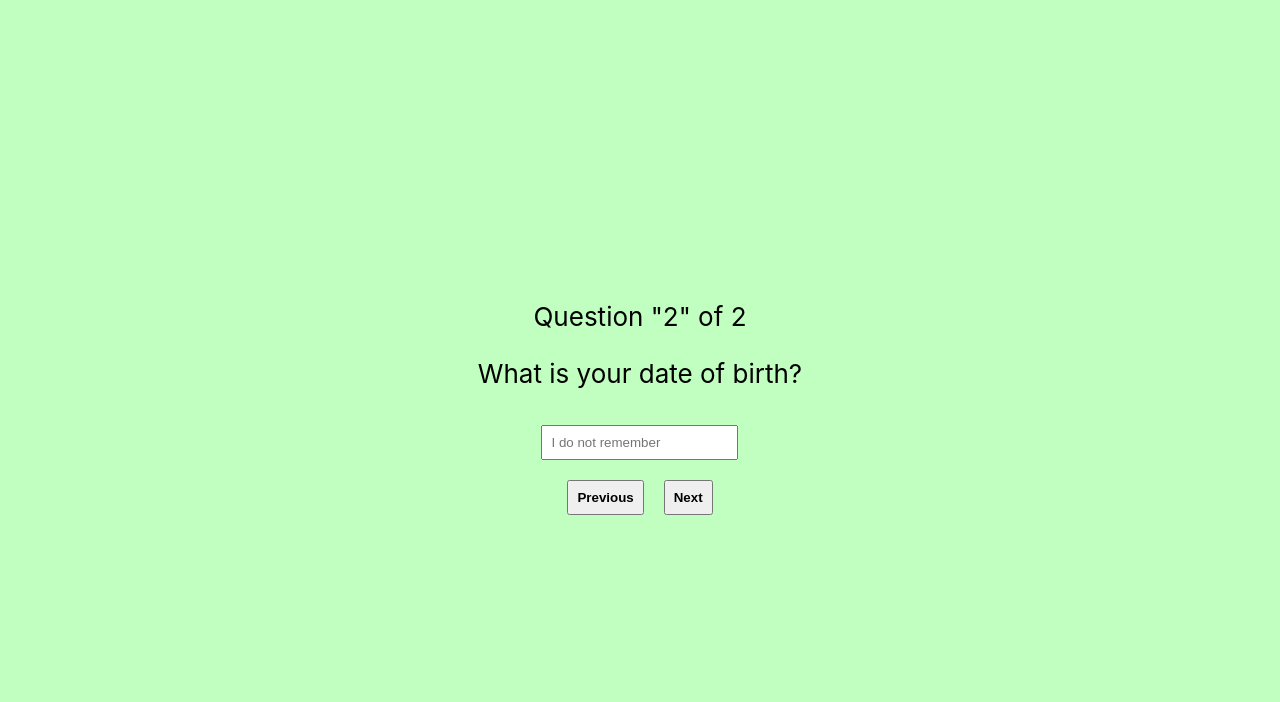
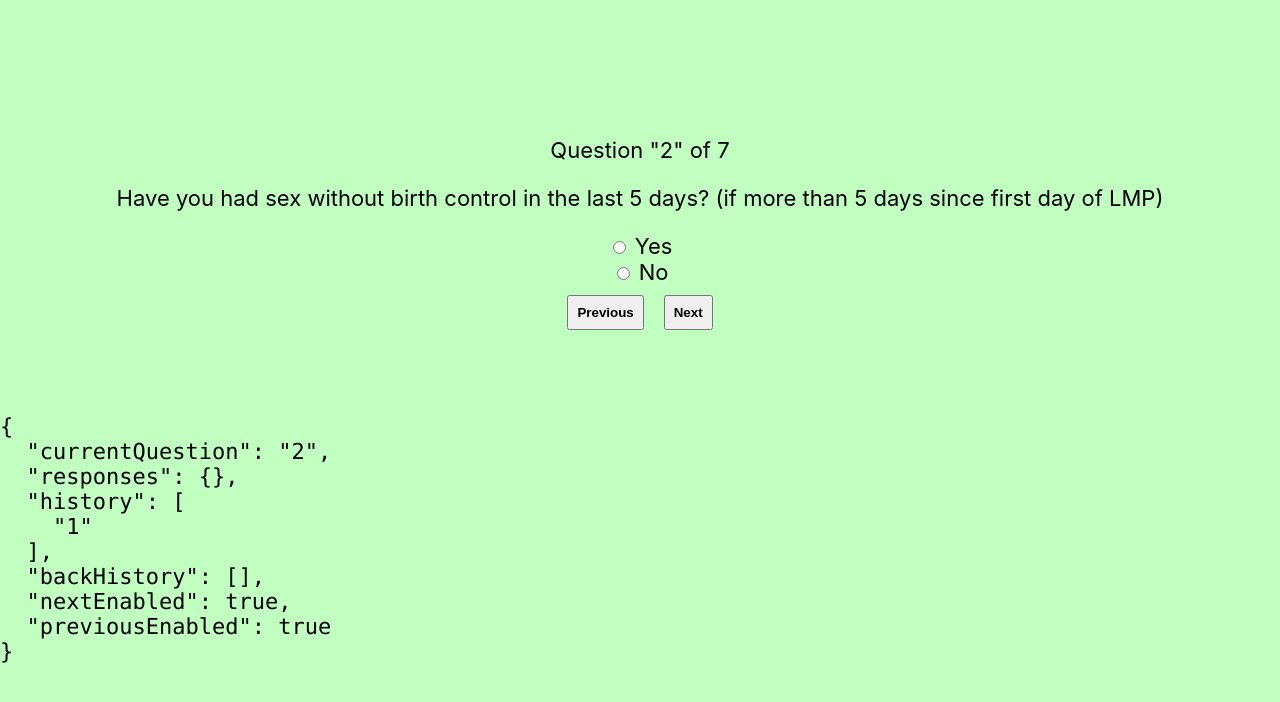
Before and after one commit to garypaduana/pharmacy-survey-react, a React (Create React App) app: page / in a window 1280 px wide. Both pictures are taken after a click on the button "Next". Shown: the top 702 px of the page. Built offline with nearby package versions, Linux system fonts and the light colour scheme.

Commit message:
now handling 'single selection then multiple selection'; externalized questions to json file

```diff
--- a/package.json
+++ b/package.json
@@ -6,6 +6,7 @@
     "@testing-library/jest-dom": "^4.2.4",
     "@testing-library/react": "^9.4.0",
     "@testing-library/user-event": "^7.2.1",
+    "json-loader": "^0.5.7",
     "react": "^16.12.0",
     "react-dom": "^16.12.0",
     "react-scripts": "3.3.0"
--- a/src/App.css
+++ b/src/App.css
@@ -1,4 +1,4 @@
-.App {
+.Survey {
   text-align: center;
 }
 
@@ -7,9 +7,9 @@
   min-height: 100vh;
   display: flex;
   flex-direction: column;
-  align-items: center;
+  /*align-items: center;*/
   justify-content: center;
-  font-size: calc(10px + 2vmin);
+  font-size: 22px;
   color: black;
 }
 
--- a/src/App.js
+++ b/src/App.js
@@ -1,50 +1,12 @@
 import React from 'react';
 import DatePicker from 'react-datepicker';
+import questions from './questions.json';
 
 import "react-datepicker/dist/react-datepicker.css"
 import './App.css';
 
 function App() {
-  const props = {
-    questions: [
-      {
-        number: "1",
-        nextNumber:[
-          {
-            pattern: ".*",
-            next: "2"
-          }
-        ],
-        stateSpecific: [],
-        questionForPatient: {
-          responseType: "DATE_PICKER_OPTIONAL",
-          question: "When is the first day of your last menstrual period?",
-        }
-      },
-      {
-        number: "2",
-        nextNumber:[
-          {
-            pattern: ".*",
-            next: "3"
-          }
-        ],
-        stateSpecific: [],
-        questionForPatient: {
-          responseType: "DATE_PICKER_OPTIONAL",
-          question: "What is your date of birth?",
-        }
-      }
-    ],
-    labels: {
-      DEFAULT: {
-        submit: "Submit"
-      },
-      DATE_PICKER_OPTIONAL: {
-        empty: "I do not remember"
-      }
-    }
-  };
+  const props = questions;
 
   return (
       <div className="App">
@@ -62,16 +24,16 @@ class Survey extends React.Component {
       currentQuestion: "1",
       responses: {},
       history: [],
+      backHistory: [],
       nextEnabled: true,
       previousEnabled: true
     };
-    this.setState({
-      history: [...this.state.history, this.state.currentQuestion]
-    });
+
     this.onQuestionAnswered = this.onQuestionAnswered.bind(this);
     this.handleSubmit = this.handleSubmit.bind(this);
     this.goNext = this.goNext.bind(this);
     this.goPrevious = this.goPrevious.bind(this);
+    this.resetButtons = this.resetButtons.bind(this);
   }
 
   sleep(milliseconds) {
@@ -79,6 +41,8 @@ class Survey extends React.Component {
   }
 
   onQuestionAnswered(number, response) {
+    let question = this.props.questions.find(question => question.number === number);
+
     this.setState((prevState, props) => ({
       responses: {
         ...prevState.responses,
@@ -86,9 +50,7 @@ class Survey extends React.Component {
       }
     }));
 
-    // this.sleep(50).then(() => {
-    //   alert("number: " + number + "; response: " + response + "; state: " + JSON.stringify(this.state));
-    // });
+    this.cleanDoubleResponses(question, response);
   }
 
   handleSubmit(event) {
@@ -96,19 +58,29 @@ class Survey extends React.Component {
     event.preventDefault();
   }
 
+  resetButtons() {
+    this.setState({
+      nextEnabled: true,
+      previousEnabled: true
+    });
+  }
+
   goPrevious(event) {
     if (this.state.history.length > 0) {
-      let previous = this.state.history.slice(this.state.history.length - 2, this.state.history.length - 1);
+      let previous = this.state.history.slice(this.state.history.length - 1, this.state.history.length);
       if (previous.length === 0) {
-        previous = "1";
+        previous = ["1"];
       }
-      this.setState({
-        currentQuestion: previous,
+      this.setState((prevState, props) => {
+        prevState.backHistory.unshift(prevState.currentQuestion);
+        return {
+          currentQuestion: previous[0],
+          backHistory: prevState.backHistory,
           history: [...this.state.history.slice(0, this.state.history.length - 1)],
           nextEnabled: true
+        }
       });
-    }
-    else {
+    } else {
       this.setState({
         previousEnabled: false,
         nextEnabled: true
@@ -122,26 +94,59 @@ class Survey extends React.Component {
     let question = this.props.questions.find(question => question.number === this.state.currentQuestion);
 
     // Figure out what the next question is based on the answer to the current question.
+    const answer = this.state.responses[this.state.currentQuestion]
     let nextQuestion = question.nextNumber.find(entry => {
-      return new RegExp(entry.pattern).test(this.state.responses[this.state.currentQuestion])
-    }).next;
+      return new RegExp(entry.pattern).test(answer)
+    });
+
+    if (null != nextQuestion) {
+      nextQuestion = nextQuestion.next;
+    }
 
     // Only advance to the next question if it exists based on the previous answer.
     // Add the current question to the stack of history.
-    if (nextQuestion !== null && this.props.questions.find(question => question.number === nextQuestion)) {
-      this.setState({
+    if (null != nextQuestion && this.props.questions.find(question => question.number === nextQuestion)) {
+      this.setState((prevState, props) => {
+        prevState.backHistory.shift();
+        return {
           currentQuestion: nextQuestion,
+          backHistory: prevState.backHistory,
           history: [...this.state.history, question.number],
           previousEnabled: true
+        }
       });
-    }
-    else {
+    } else {
       alert("Next question not available.")
       this.setState({
         nextEnabled: false,
         previousEnabled: true
       })
+      alert(JSON.stringify(this.state.responses));
     }
+  }
+
+  /**
+   * If question.nextNumber has mutually exclusive entries, delete the responses for the options that were not selected.
+   */
+  cleanDoubleResponses(question, response) {
+    // If there is the option to select anything then don't worry about it.
+    if (question.nextNumber.find(nn => nn.pattern === ".*")) {
+      return
+    }
+    question.nextNumber
+        .filter(nn => !(new RegExp(nn.pattern).test(response)))
+        .forEach(nn => {
+          this.setState((prevState, props) => {
+            let responses = prevState.responses;
+            prevState.backHistory.forEach(bh => {
+              delete responses[bh];
+            });
+            return {
+              backHistory: [],
+              responses: responses
+            }
+          });
+        });
   }
 
   render() {
@@ -149,18 +154,26 @@ class Survey extends React.Component {
     let content = question ? <Question question={question}
                                        labels={this.props.labels}
                                        response={this.state.responses[this.state.currentQuestion]}
-                                       onQuestionAnswered={this.onQuestionAnswered} /> :
+                                       onQuestionAnswered={this.onQuestionAnswered}
+                                       resetButtons={this.resetButtons}/> :
         <p>Question {this.state.currentQuestion} not found!</p>;
 
     return (
+        <div>
           <div className="Survey">
             <form onSubmit={this.handleSubmit}>
               <p>Question "{this.state.currentQuestion}" of {this.props.questions.length}</p>
               {content}
             </form>
-          <button type="submit" name="button_previous" onClick={this.goPrevious} disabled={!this.state.previousEnabled}>Previous</button>
-          <button type="submit" name="button_next" onClick={this.goNext} disabled={!this.state.nextEnabled}>Next</button>
-
+            <button type="submit" name="button_previous" onClick={this.goPrevious}
+                    disabled={!this.state.previousEnabled}>Previous
+            </button>
+            <button type="submit" name="button_next" onClick={this.goNext} disabled={!this.state.nextEnabled}>Next
+            </button>
+            <br/>
+          </div>
+          <br/> <br/>
+          <pre className="code">{JSON.stringify(this.state, null, 2)}</pre>
         </div>
     );
   }
@@ -172,14 +185,98 @@ class Question extends React.Component {
   }
 
   handleDatePickerChange = date => {
-    // alert("date: " + date);
-    this.props.onQuestionAnswered(this.props.question.number, date)
+    this.props.onQuestionAnswered(this.props.question.number, date);
+    this.props.resetButtons();
   };
 
-  generateInputOptions(startDate) {
-    let inputOptions = <div></div>
+  handleSingleSelection = event => {
+    this.props.onQuestionAnswered(this.props.question.number, event.target.name);
+    this.props.resetButtons();
+  }
+
+  handleMultipleSelection = event => {
+    let response = this.props.response || [];
+    if (!response.includes(event.target.name)) {
+      response.push(event.target.name);
+    } else {
+      response = response.filter((val, index, arr) => val !== event.target.name);
+    }
+    this.props.onQuestionAnswered(this.props.question.number, response);
+    this.props.resetButtons();
+  }
+
+  handleSingleThenMultiple(parent, child, event) {
+    let response = this.props.response || {};
+    let others = new RegExp("Other.*").test(child);
+
+    // Top level is mutually exclusive (i.e. radio buttons); reset the response if the top level changes
+    if (!Object.keys(response).includes(parent)) {
+      response = {};
+      response[parent] = {};
+    }
+
+    if (others) {
+      let text = event.target.value;
+      // if the free text length falls to zero, remove the "other" value from the response
+      if (text.length == 0) {
+        delete response[parent][child];
+      }
+      else {
+        // otherwise put an object in there
+        response[parent][child] = text;
+      }
+    }
+    else {
+      // if the child already exists, delete it (toggle off)
+      if (response[parent].hasOwnProperty(child)) {
+        delete response[parent][child];
+      } else if (!child) {
+        response[parent] = {};
+      } else {
+        response[parent][child] = null;
+      }
+    }
+
+    this.props.onQuestionAnswered(this.props.question.number, response);
+    this.props.resetButtons();
+  }
+
+  generateChildren(optionsAlias, parent) {
+    let children = <div/>;
+    if (this.props.response && this.props.response.hasOwnProperty(parent)) {
+      children = optionsAlias[parent].map((child) => {
+        let control;
+        if (new RegExp("Other.*").test(child)) {
+          control = (<div>
+            {child} <input type="text"
+                           name={child}
+                           key={parent + "." + child}
+                           value={this.props.response[parent][child]}
+                           onChange={(e) =>
+                               this.handleSingleThenMultiple(parent, child, e)}/>
+             <br/>
+             </div>);
+        }
+        else {
+          control = (<div>
+            <input type="checkbox"
+                   name={child}
+                   key={parent + "." + child}
+                   checked={this.props.response && this.props.response[parent].hasOwnProperty(child)}
+                   onChange={(e) =>
+                       this.handleSingleThenMultiple(parent, child, e)}/> {child}
+          <br/>
+          </div>);
+        }
+        return control;
+      });
+    }
+    return children;
+  }
+
+  generateInputOptions() {
+    let inputOptions = <div/>;
     let responseType = this.props.question.questionForPatient.responseType;
-    // alert("response: " + this.props.response);
     if (responseType === "DATE_PICKER_OPTIONAL") {
       inputOptions = (
           <DatePicker className="DatePicker"
@@ -189,6 +286,57 @@ class Question extends React.Component {
                       selected={this.props.response}
                       onChange={this.handleDatePickerChange}/>
       );
+    } else if (responseType === "SINGLE_SELECTION") {
+      const options = this.props.question.questionForPatient.options.map((option) =>
+          <div>
+            <input type="radio"
+                   name={option}
+                   key={option}
+                   checked={this.props.response === option}
+                   onChange={this.handleSingleSelection}/> {option}
+          </div>
+      );
+      inputOptions = (
+          <div>
+            {options}
+          </div>
+      );
+    } else if (responseType === "MULTIPLE_SELECTION") {
+      const options = this.props.question.questionForPatient.options.map((option) =>
+          <div>
+            <input type="checkbox"
+                   name={option}
+                   key={option}
+                   checked={this.props.response && this.props.response.includes(option)}
+                   onChange={this.handleMultipleSelection}/> {option}
+          </div>
+      );
+      inputOptions = (
+          <div>
+            {options}
+          </div>
+      );
+    } else if (responseType === "SINGLE_SELECTION_THEN_MULTIPLE_SELECTION") {
+      const optionsAlias = this.props.question.questionForPatient.options;
+      let options = {};
+
+      options = Object.keys(optionsAlias).map((option) =>
+          <div>
+            <input type="radio"
+                   name={option}
+                   key={option}
+                   checked={this.props.response && this.props.response.hasOwnProperty(option)}
+                   onChange={(e) =>
+                       this.handleSingleThenMultiple(option, null, e)}/> {option}
+            <br/>
+            {this.generateChildren(optionsAlias, option)}
+          </div>
+      );
+      inputOptions = (
+          <div>
+            {options}
+          </div>
+      );
     }
     return inputOptions;
   }
@@ -197,7 +345,7 @@ class Question extends React.Component {
     return (
         <div className="Question">
           <p>{this.props.question.questionForPatient.question}</p>
-          {this.generateInputOptions(this.props.response)}
+          {this.generateInputOptions()}
         </div>
     );
   }
--- a/src/index.css
+++ b/src/index.css
@@ -7,7 +7,6 @@ body {
   -moz-osx-font-smoothing: grayscale;
 }
 
-code {
-  font-family: source-code-pro, Menlo, Monaco, Consolas, 'Courier New',
-    monospace;
+.code {
+  font-family: source-code-pro, Menlo, Monaco, Consolas, 'Courier New', monospace;
 }
--- /dev/null
+++ b/src/questions.json
@@ -0,0 +1,122 @@
+{
+  "questions": [
+    {
+      "number": "1",
+      "nextNumber": [
+        {"pattern": ".*", "next": "2"}
+      ],
+      "stateSpecific": [],
+      "questionForPatient": {
+        "responseType": "DATE_PICKER_OPTIONAL",
+        "question": "When is the first day of your last menstrual period?"
+      }
+    },
+    {
+      "number": "2",
+      "nextNumber": [
+        {"pattern": "Yes", "next": "3"},
+        {"pattern": "No", "next": "4"}
+      ],
+      "stateSpecific": [],
+      "questionForPatient": {
+        "responseType": "SINGLE_SELECTION",
+        "question": "Have you had sex without birth control in the last 5 days? (if more than 5 days since first day of LMP)",
+        "options": [
+          "Yes", "No"
+        ]
+      }
+    },
+    {
+      "number": "3",
+      "nextNumber": [
+        {"pattern": ".*", "next": "4"}
+      ],
+      "stateSpecific": [],
+      "questionForPatient": {
+        "responseType": "SINGLE_SELECTION",
+        "question": "Would you like to receive emergency contraceptive medications?",
+        "options": [
+          "Yes", "No"
+        ]
+      }
+    },
+    {
+      "number": "4",
+      "nextNumber": [
+        {"pattern": ".*", "next": "5"}
+      ],
+      "stateSpecific": [],
+      "questionForPatient": {
+        "responseType": "SINGLE_SELECTION",
+        "question": "Do you think you may be pregnant now?",
+        "options": [
+          "Yes", "No"
+        ]
+      }
+    },
+    {
+      "number": "5",
+      "nextNumber": [
+        {"pattern": ".*", "next": "6"}
+      ],
+      "stateSpecific": [],
+      "questionForPatient": {
+        "responseType": "SINGLE_SELECTION",
+        "question": "What is your favorite?",
+        "options": [
+          "Meatloaf", "oranges", "pizza", "generic groceries"
+        ]
+      }
+    },
+    {
+      "number": "6",
+      "nextNumber": [
+        {"pattern": ".*", "next": "7"}
+      ],
+      "stateSpecific": [],
+      "questionForPatient": {
+        "responseType": "MULTIPLE_SELECTION",
+        "question": "Which are your favorite?",
+        "options": [
+          "Meatloaf", "oranges", "pizza", "generic groceries"
+        ]
+      }
+    },
+    {
+      "number": "7",
+      "nextNumber": [
+        {"pattern": ".*", "next": "8"}
+      ],
+      "stateSpecific": [],
+      "questionForPatient": {
+        "responseType": "SINGLE_SELECTION_THEN_MULTIPLE_SELECTION",
+        "question": "Did you ever experience a bad reaction to using hormonal birth control? If yes, what kind of reaction occurred?",
+        "options": {
+          "Yes": [
+            "Sore breasts",
+            "Spotting or bleeding between periods",
+            "Nausea",
+            "Headaches or migraines",
+            "Acne",
+            "Weight gain",
+            "Dark pigmention on face",
+            "Depression",
+            "Yeast infection",
+            "Blood clots",
+            "Others: (please list them here)"
+          ],
+          "No": [],
+          "I do not understand the question.  I need clarification from a pharmacist.": []
+        }
+      }
+    }
+  ],
+  "labels": {
+    "DEFAULT": {
+      "submit": "Submit"
+    },
+    "DATE_PICKER_OPTIONAL": {
+      "empty": "I do not remember"
+    }
+  }
+}
```
Also changed, not shown: 1 other file (tests, documents, lock files or other folders). Lines whose indentation alone changed are shown as unchanged.
